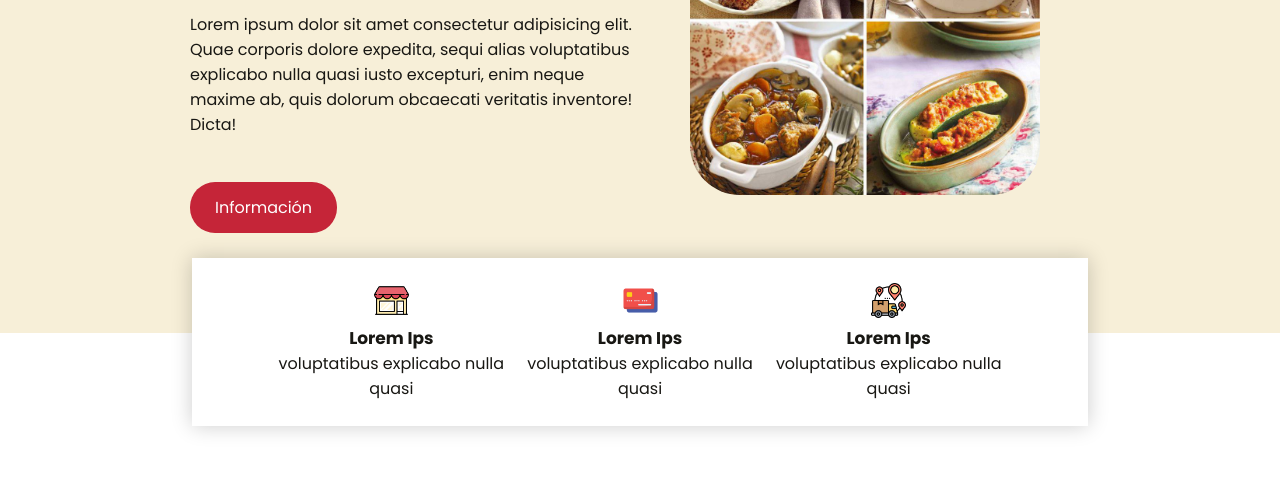
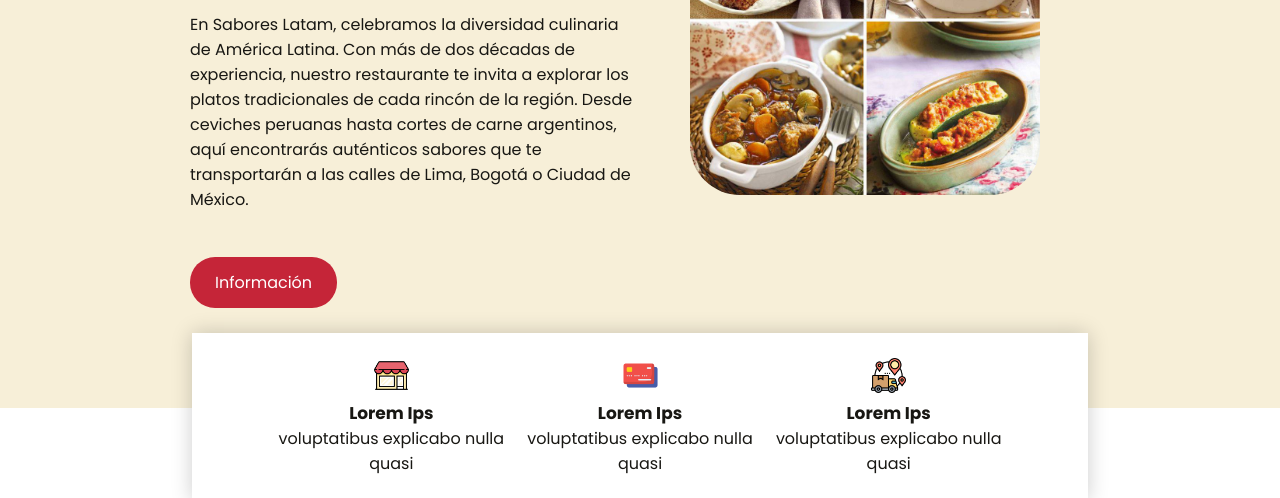
Before and after one commit to AngelIsaiSzr/sabores-latam, a plain HTML site: page assets/html/main.html in a window 1280 px wide. Shown: the part 263-761 px from the top of the page. Drawn offline with nearby package versions, Linux system fonts and the light colour scheme.

Commit message:
First Commit

```diff
--- a/assets/html/main.html
+++ b/assets/html/main.html
@@ -7,7 +7,7 @@
     <title>E-Commerce</title>
     <link rel="stylesheet" href="../css/style.css">
 
-<!-- <link href="https://cdn.jsdelivr.net/npm/bootstrap@5.3.2/dist/css/bootstrap.min.css" rel="stylesheet" integrity="sha384-T3c6CoIi6uLrA9TneNEoa7RxnatzjcDSCmG1MXxSR1GAsXEV/Dwwykc2MPK8M2HN" crossorigin="anonymous"> -->
+    <!-- <link href="https://cdn.jsdelivr.net/npm/bootstrap@5.3.2/dist/css/bootstrap.min.css" rel="stylesheet" integrity="sha384-T3c6CoIi6uLrA9TneNEoa7RxnatzjcDSCmG1MXxSR1GAsXEV/Dwwykc2MPK8M2HN" crossorigin="anonymous"> -->
     <link rel="stylesheet" href="https://cdn.jsdelivr.net/npm/bootstrap-icons@1.11.3/font/bootstrap-icons.min.css">
     <link rel="preconnect" href="https://fonts.googleapis.com">
     <link rel="preconnect" href="https://fonts.gstatic.com" crossorigin>
@@ -60,9 +60,10 @@
                 <span>Ofertas</span>
                 <h1>Platillos y Comidas</h1>
                 <p>
-                    Lorem ipsum dolor sit amet consectetur adipisicing elit. Quae corporis dolore expedita, sequi alias
-                    voluptatibus explicabo nulla quasi iusto excepturi, enim neque maxime ab, quis dolorum obcaecati
-                    veritatis inventore! Dicta!
+                    En Sabores Latam, celebramos la diversidad culinaria de América Latina. Con más de dos décadas de
+                    experiencia, nuestro restaurante te invita a explorar los platos tradicionales de cada rincón de la
+                    región. Desde ceviches peruanas hasta cortes de carne argentinos, aquí encontrarás auténticos
+                    sabores que te transportarán a las calles de Lima, Bogotá o Ciudad de México.
                 </p>
                 <a href="#" class="btn-2">Información</a>
             </div>
@@ -413,8 +414,8 @@
     </footer>
 
 
-<!-- <script src="https://cdn.jsdelivr.net/npm/bootstrap@5.3.2/dist/js/bootstrap.bundle.min.js" integrity="sha384-C6RzsynM9kWDrMNeT87bh95OGNyZPhcTNXj1NW7RuBCsyN/o0jlpcV8Qyq46cDfL" crossorigin="anonymous"></script> -->
-<script src="../js/script.js"></script>
+    <!-- <script src="https://cdn.jsdelivr.net/npm/bootstrap@5.3.2/dist/js/bootstrap.bundle.min.js" integrity="sha384-C6RzsynM9kWDrMNeT87bh95OGNyZPhcTNXj1NW7RuBCsyN/o0jlpcV8Qyq46cDfL" crossorigin="anonymous"></script> -->
+    <script src="../js/script.js"></script>
 </body>
 
 </html>
```
